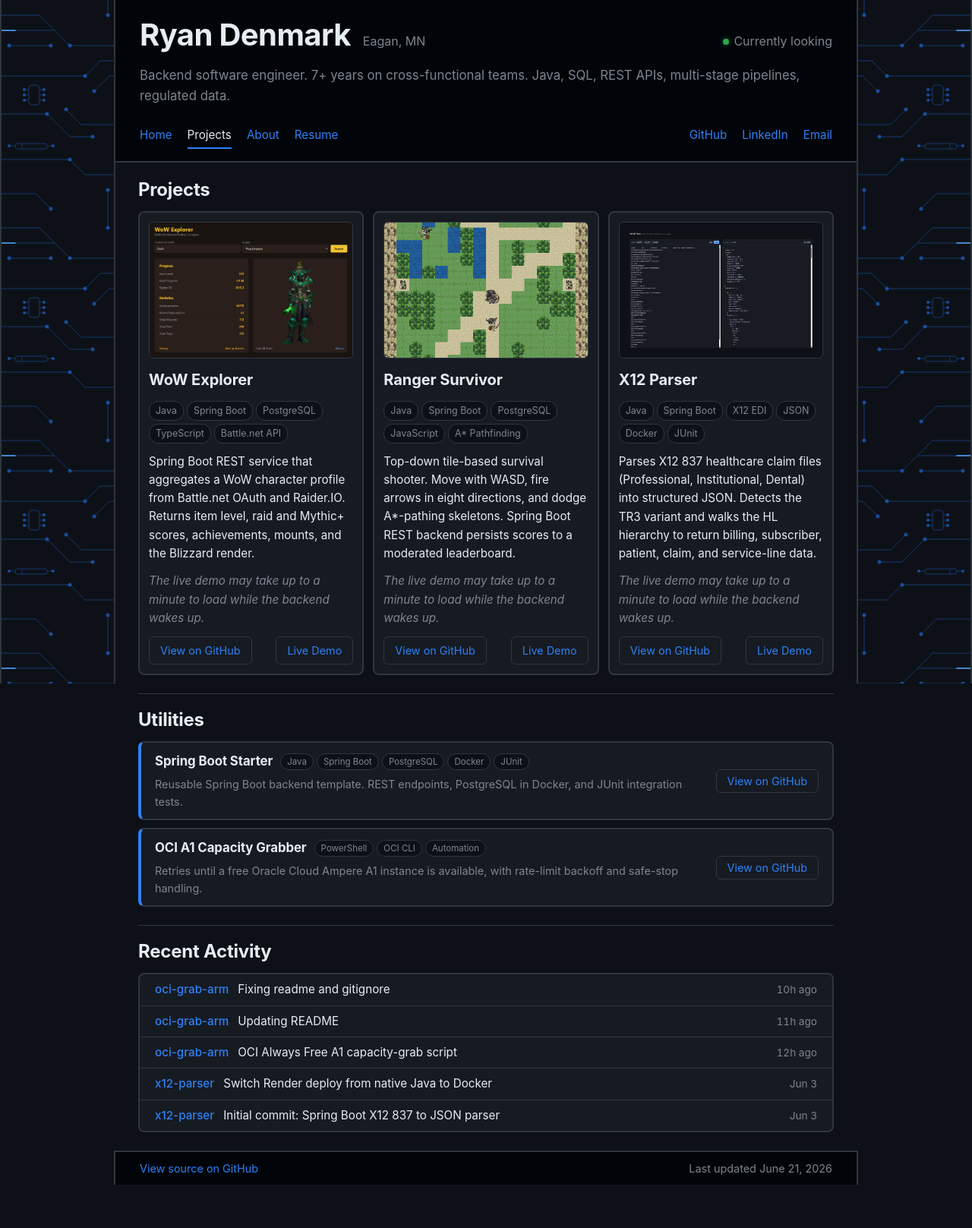
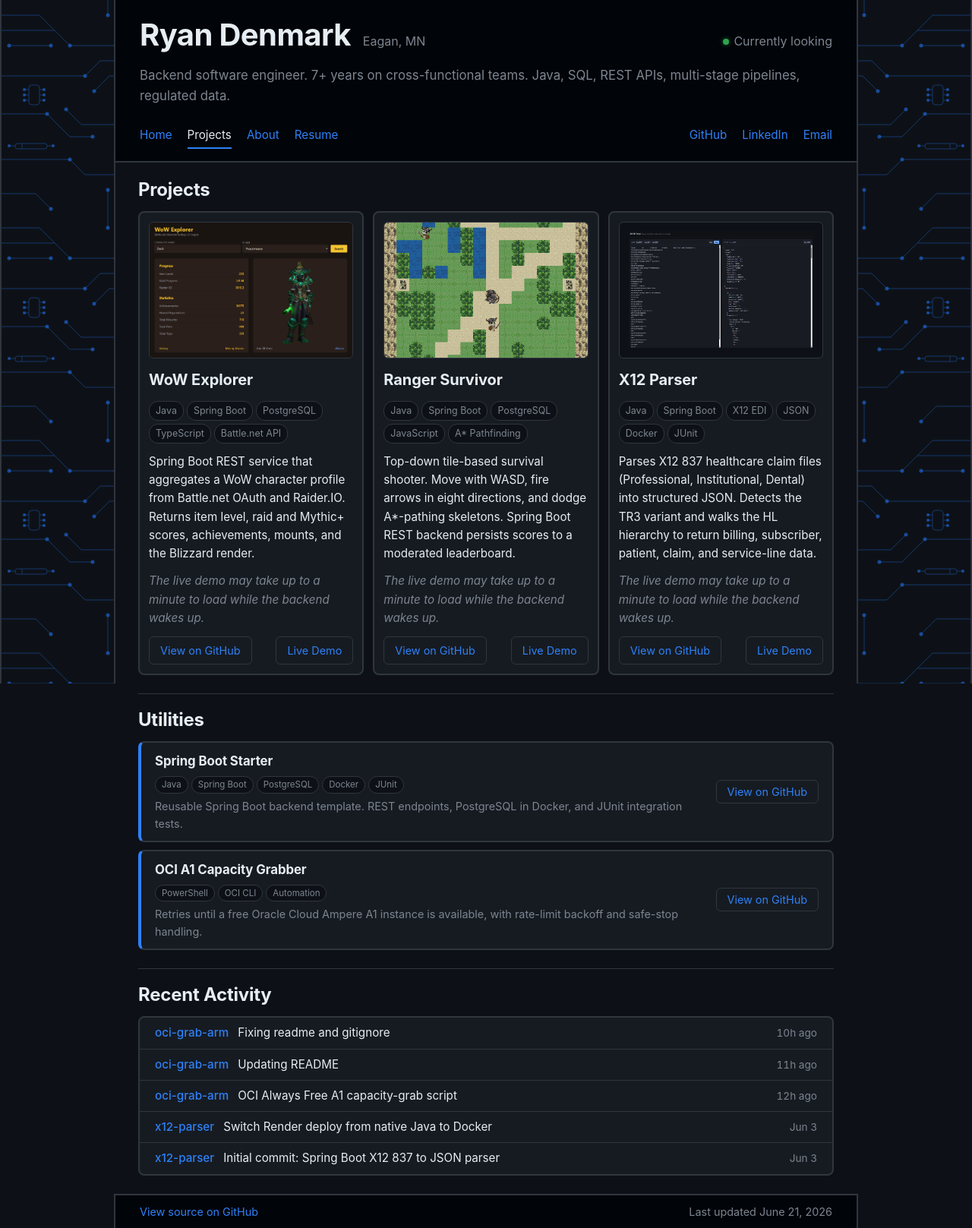
Before and after one commit to rwdenmark/rwdenmark.github.io, a Jekyll site: the page built from projects.html, in a window 1280 px wide. Shown: the whole page at 76% size. Built offline with Jekyll 4.4.1, drawn with Linux system fonts in a browser that asks for light colours; before the commit the page ends 1560 px from its top, so only the background shows below that.

Commit message:
Fixing mobile formatting and background animations

```diff
--- a/_layouts/default.html
+++ b/_layouts/default.html
@@ -104,9 +104,9 @@
       <defs>
         <pattern id="circuit-pulse" x="0" y="0" width="1400" height="280" patternUnits="userSpaceOnUse">
           <g stroke="#58a6ff" stroke-width="1.5" fill="none" stroke-linecap="round">
-            <path d="M0,40 H70 L90,60 H150 L170,40 H350 L370,60 H430 L450,40 H630 L650,60 H710 L730,40 H910 L930,60 H990 L1010,40 H1190 L1210,60 H1270 L1290,40 H1400" stroke-dasharray="18 1464.85"><animate attributeName="stroke-dashoffset" from="0" to="-1482.85" dur="25s" repeatCount="indefinite"/></path>
-            <path d="M0,100 H110 L130,80 H190 L210,100 H390 L410,80 H470 L490,100 H670 L690,80 H750 L770,100 H950 L970,80 H1030 L1050,100 H1230 L1250,80 H1310 L1330,100 H1400" stroke-dasharray="18 1464.85" stroke-dashoffset="-889.71"><animate attributeName="stroke-dashoffset" from="-889.71" to="-2372.56" dur="25s" repeatCount="indefinite"/></path>
-            <path d="M0,210 H90 L110,230 H170 L190,210 H370 L390,230 H450 L470,210 H650 L670,230 H730 L750,210 H930 L950,230 H1010 L1030,210 H1210 L1230,230 H1290 L1310,210 H1400" stroke-dasharray="18 1464.85" stroke-dashoffset="-1186.28"><animate attributeName="stroke-dashoffset" from="-1186.28" to="-2669.13" dur="25s" repeatCount="indefinite"/></path>
+            <path d="M0,40 H70 L90,60 H150 L170,40 H350 L370,60 H430 L450,40 H630 L650,60 H710 L730,40 H910 L930,60 H990 L1010,40 H1190 L1210,60 H1270 L1290,40 H1400" stroke-dasharray="18 1464.85" stroke-dashoffset="-1186.28"><animate attributeName="stroke-dashoffset" from="-1186.28" to="-2669.13" dur="25s" repeatCount="indefinite"/></path>
+            <path d="M0,100 H110 L130,80 H190 L210,100 H390 L410,80 H470 L490,100 H670 L690,80 H750 L770,100 H950 L970,80 H1030 L1050,100 H1230 L1250,80 H1310 L1330,100 H1400" stroke-dasharray="18 1464.85" stroke-dashoffset="-1186.28"><animate attributeName="stroke-dashoffset" from="-1186.28" to="-2669.13" dur="50s" repeatCount="indefinite"/></path>
+            <path d="M0,210 H90 L110,230 H170 L190,210 H370 L390,230 H450 L470,210 H650 L670,230 H730 L750,210 H930 L950,230 H1010 L1030,210 H1210 L1230,230 H1290 L1310,210 H1400" stroke-dasharray="18 1464.85" stroke-dashoffset="-1186.28"><animate attributeName="stroke-dashoffset" from="-1186.28" to="-2669.13" dur="33.33s" repeatCount="indefinite"/></path>
           </g>
         </pattern>
       </defs>
--- a/assets/style.css
+++ b/assets/style.css
@@ -220,7 +220,19 @@
   display: flex;
   flex-direction: column;
   gap: 12px;
+  height: 100%;
   transition: transform 200ms ease, border-color 200ms ease;
+}
+/* Align the inner rows (thumb / title / tag stack / description / footer) across every
+   card in a row via subgrid, so the descriptions start on the same line even though each
+   card has a different number of tag pills. The 5 spanned rows map to the card's 5 direct
+   children. Where subgrid is unsupported, the flex column above still bottom-pins footers. */
+@supports (grid-template-rows: subgrid) {
+  .projects > .project-card {
+    display: grid;
+    grid-template-rows: subgrid;
+    grid-row: span 5;
+  }
 }
 .project-card:hover {
   transform: translateY(-2px);
@@ -237,7 +249,9 @@
   display: block;
   background: var(--canvas);
 }
-.project-stack { display: flex; flex-wrap: wrap; gap: 4px; }
+/* sit at the top of the (possibly taller) subgrid row at natural height, rather than
+   stretching the pills to fill it; any extra space stays empty below the tags. */
+.project-stack { display: flex; flex-wrap: wrap; gap: 4px; align-self: start; align-items: flex-start; align-content: flex-start; }
 .project-stack span {
   font-size: 0.78rem;
   color: var(--muted);
@@ -247,15 +261,17 @@
   border-radius: 12px;
 }
 .project-card p { margin: 0; font-size: 0.95rem; }
+/* footer: note + actions, always pinned to the bottom of the (equal-height) card so
+   the "Live demo may take a minute" note and the buttons line up across every card,
+   regardless of how long each description is. */
+.project-footer { margin-top: auto; display: flex; flex-direction: column; gap: 12px; }
 .project-note {
   font-size: 0.85rem;
   color: var(--muted);
   margin: 0;
   font-style: italic;
-  margin-top: auto;
 }
-.project-actions { display: flex; justify-content: space-between; flex-wrap: wrap; gap: 12px; margin-top: auto; padding-top: 8px; }
-.project-note + .project-actions { margin-top: 0; padding-top: 0; }
+.project-actions { display: flex; justify-content: space-between; flex-wrap: wrap; gap: 12px; }
 .project-actions a {
   color: var(--accent);
   text-decoration: none;
@@ -294,7 +310,9 @@
   border-bottom-color: var(--accent-hover);
 }
 .script-info { flex: 1 1 320px; min-width: 0; }
-.script-head { display: flex; align-items: center; flex-wrap: wrap; gap: 10px; }
+/* title on its own line, tag stack below it, on every script row (so the tags never
+   sit inline on one card and wrap on another). */
+.script-head { display: flex; flex-direction: column; align-items: flex-start; gap: 6px; }
 .script-head h3 { font-size: 1.05rem; font-weight: 700; margin: 0; letter-spacing: -0.005em; }
 .script-stack { display: flex; flex-wrap: wrap; gap: 4px; }
 .script-stack span {
@@ -345,10 +363,14 @@
   border-bottom-color: var(--accent-hover);
 }
 .cert-logo { width: 30px; height: 30px; flex-shrink: 0; border-radius: 6px; display: block; }
+/* logo | (title + meta) grows to fill | link. Grouping title+meta in .cert-body makes
+   every cert card lay out identically; the link sits at the right and, when the card is
+   too narrow, wraps to its own line the same way on every card. */
+.cert-body { flex: 1 1 auto; min-width: 0; display: flex; flex-direction: column; gap: 2px; }
 .cert-card h3 { font-size: 0.95rem; font-weight: 700; margin: 0; letter-spacing: -0.005em; }
 .cert-card .cert-meta { font-size: 0.85rem; }
 .cert-card .cert-link { font-size: 0.85rem; padding: 5px 12px; }
-.cert-meta { margin: 0 0 0 auto; font-size: 0.9rem; color: var(--muted); }
+.cert-meta { margin: 0; font-size: 0.9rem; color: var(--muted); }
 .cert-link {
   display: inline-flex; align-items: center; gap: 6px;
   color: var(--accent);
@@ -390,7 +412,7 @@
 .cert-logo-lg { width: 50px; height: 50px; flex-shrink: 0; border-radius: 9px; display: block; }
 .cert-feature h3 { font-size: 1.2rem; font-weight: 700; margin: 0; letter-spacing: -0.005em; }
 .cert-feature .cert-meta { margin: 0; }
-.cert-feature .cert-link { align-self: flex-start; margin-top: 6px; }
+.cert-feature .cert-link { align-self: flex-start; margin-top: auto; }
 
 /* ---------- resume ---------- */
 .section-header {
--- a/projects.html
+++ b/projects.html
@@ -20,10 +20,12 @@
       <span>Battle.net API</span>
     </div>
     <p>Spring Boot REST service that aggregates a WoW character profile from Battle.net OAuth and Raider.IO. Returns item level, raid and Mythic+ scores, achievements, mounts, and the Blizzard render.</p>
+    <div class="project-footer">
       <p class="project-note">The live demo may take up to a minute to load while the backend wakes up.</p>
       <div class="project-actions">
         <a href="https://github.com/rwdenmark/wow-explorer" rel="noopener noreferrer" target="_blank">View on GitHub</a>
         <a href="https://wow-explorer.onrender.com/" rel="noopener noreferrer" target="_blank">Live Demo</a>
+      </div>
     </div>
   </article>
   <article class="project-card">
@@ -37,10 +39,12 @@
       <span>A* Pathfinding</span>
     </div>
     <p>Top-down tile-based survival shooter. Move with WASD, fire arrows in eight directions, and dodge A*-pathing skeletons. Spring Boot REST backend persists scores to a moderated leaderboard.</p>
+    <div class="project-footer">
       <p class="project-note">The live demo may take up to a minute to load while the backend wakes up.</p>
       <div class="project-actions">
         <a href="https://github.com/rwdenmark/ranger-survivor" rel="noopener noreferrer" target="_blank">View on GitHub</a>
         <a href="https://ranger-survivor.onrender.com" rel="noopener noreferrer" target="_blank">Live Demo</a>
+      </div>
     </div>
   </article>
   <article class="project-card">
@@ -55,10 +59,12 @@
       <span>JUnit</span>
     </div>
     <p>Parses X12 837 healthcare claim files (Professional, Institutional, Dental) into structured JSON. Detects the TR3 variant and walks the HL hierarchy to return billing, subscriber, patient, claim, and service-line data.</p>
+    <div class="project-footer">
       <p class="project-note">The live demo may take up to a minute to load while the backend wakes up.</p>
       <div class="project-actions">
         <a href="https://github.com/rwdenmark/x12-parser" rel="noopener noreferrer" target="_blank">View on GitHub</a>
         <a href="https://x12-parser.onrender.com/" rel="noopener noreferrer" target="_blank">Live Demo</a>
+      </div>
     </div>
   </article>
 </div>
```
Also changed, not shown: index.html (+8 -4 lines). Lines whose indentation alone changed are shown as unchanged.
